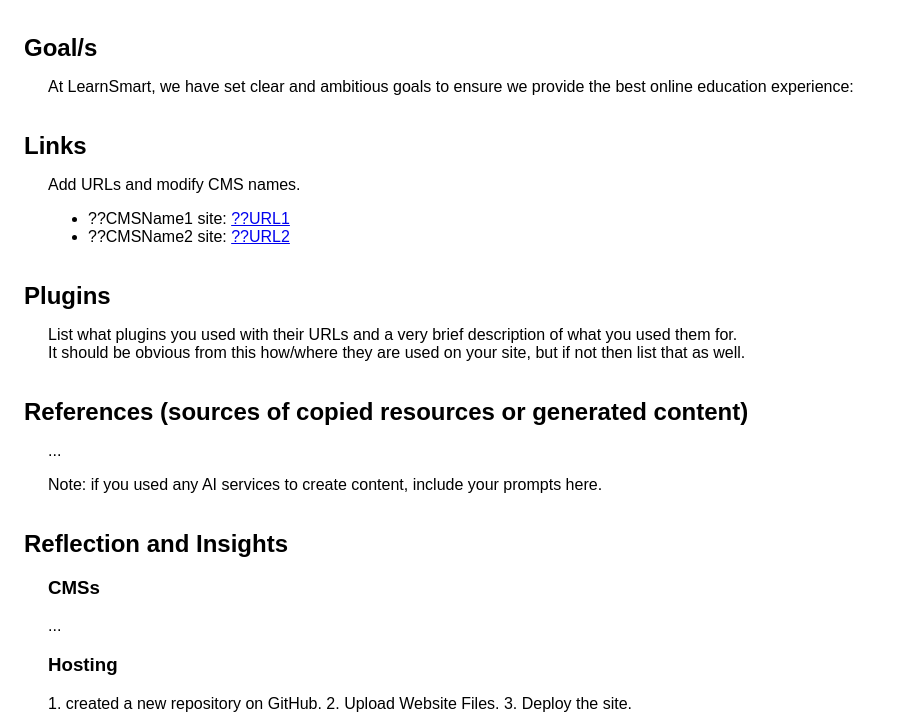
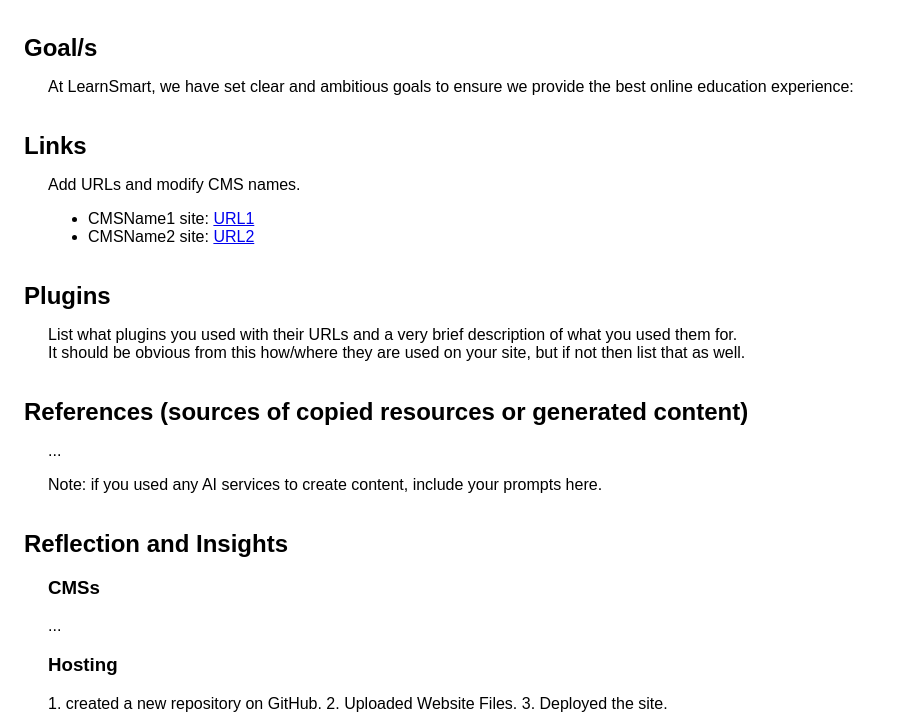
Before and after one commit to ruttovictor/LearnSmart-, a plain HTML site: page journal.html in a window 1280 px wide. Shown: the part 100-821 px from the top of the page, without its empty margins (0-899 px from the left). Drawn offline with Linux system fonts and the light colour scheme.

Commit message:
Update journal.html

```diff
--- a/journal.html
+++ b/journal.html
@@ -34,8 +34,8 @@
     <h2>Links</h2>
     <p>Add URLs and modify CMS names.</p>
     <ul>
-      <li>??CMSName1 site: <a href="http://??URL1">??URL1</a></li>
-      <li>??CMSName2 site: <a href="http://??URL2">??URL2</a></li>
+      <li>CMSName1 site: <a href="https://ruttovictor.github.io/LearnSmart-/">URL1</a></li>
+      <li>CMSName2 site: <a href="http://https://ruttovictor.github.io/LearnSmart-/journal">URL2</a></li>
     </ul>
     <h2>Plugins</h2>
     <p>
@@ -55,7 +55,7 @@
     <h3>CMSs</h3>
     <p>...</p>
     <h3>Hosting</h3>
-    1. created a new repository on GitHub. 2. Upload Website Files. 3. Deploy
+    1. created a new repository on GitHub. 2. Uploaded Website Files. 3. Deployed
     the site.
   </body>
 </html>
```
